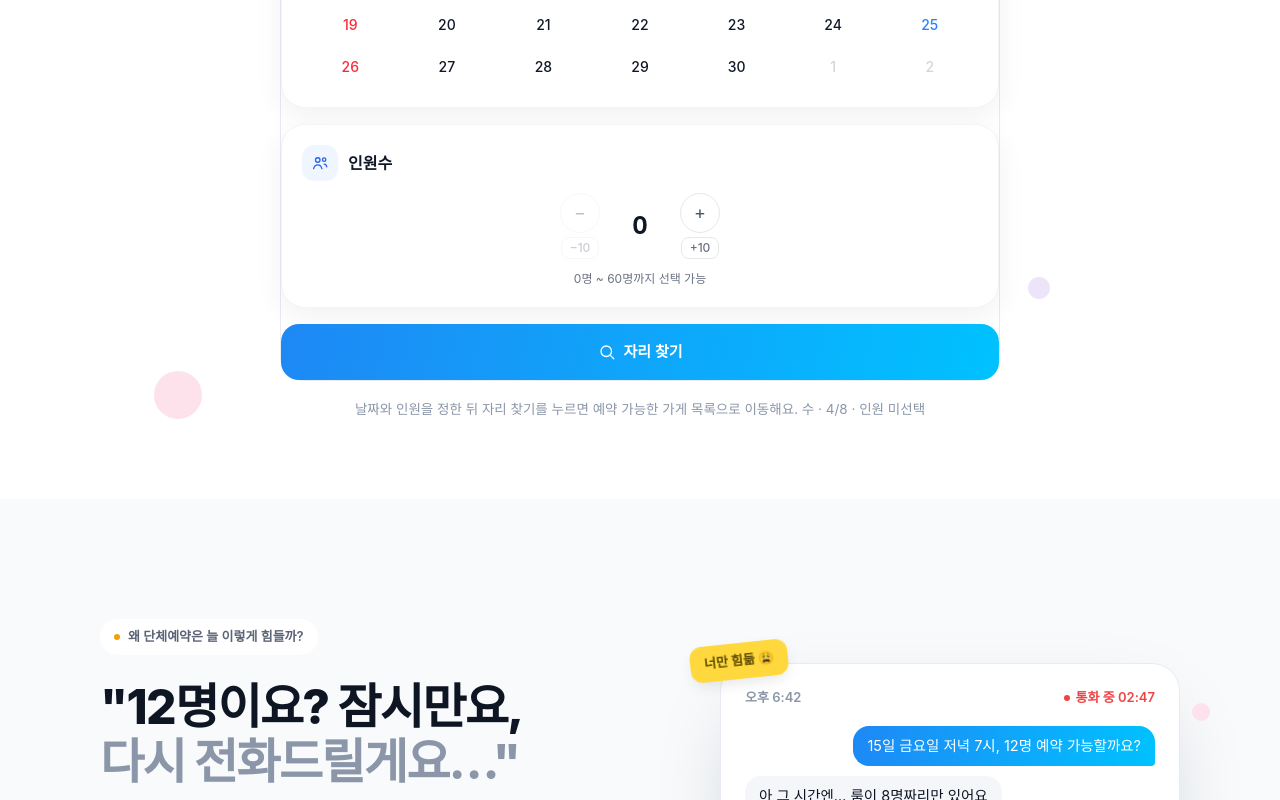
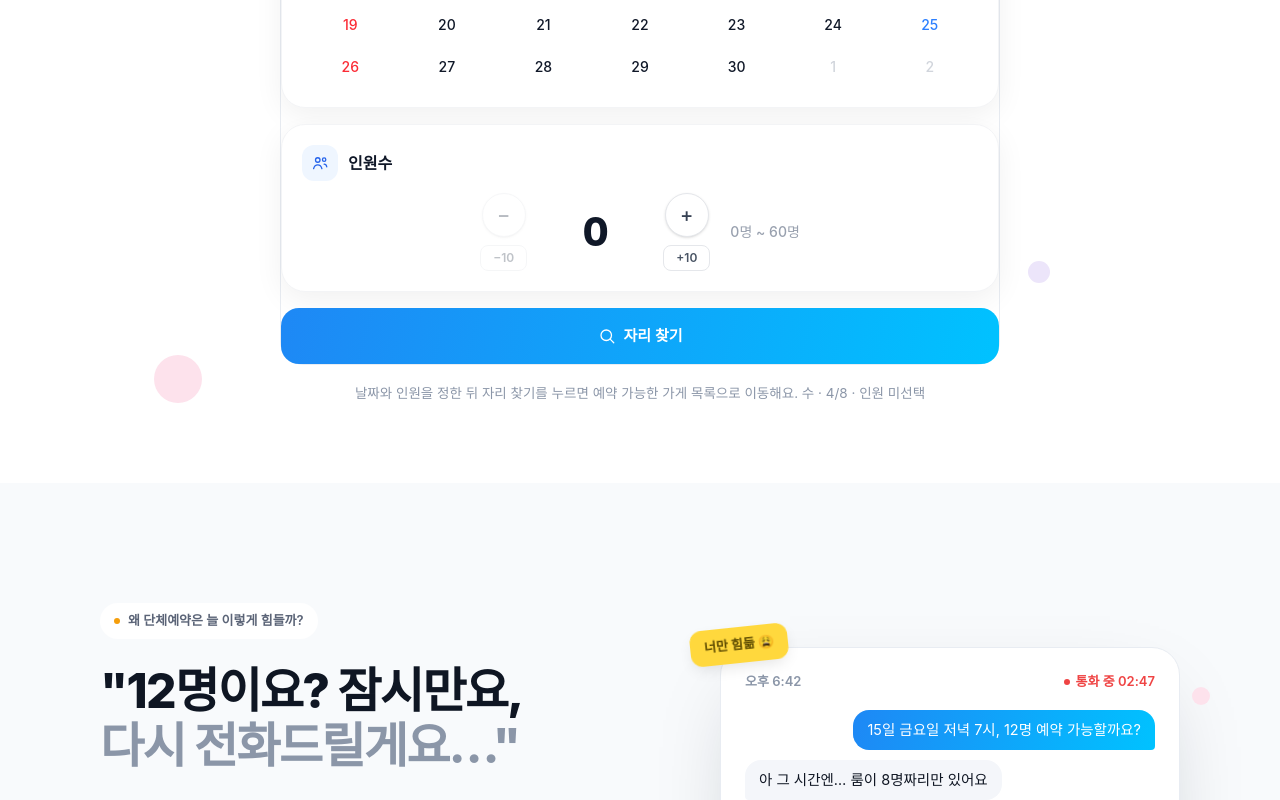
Before and after one commit to yang041109/group-reservation, a Next.js app: page / in a window 1280 px wide. Shown: the part 840-1640 px from the top of the page. Built offline with nearby package versions, Linux system fonts and the light colour scheme; no server answers.

Commit message:
메인페이지 수정

```diff
--- a/next.config.ts
+++ b/next.config.ts
@@ -1,6 +1,18 @@
+import { existsSync, readFileSync } from "node:fs";
 import type { NextConfig } from "next";
 
+function readBuildId(): string {
+  if (existsSync(".env.build")) {
+    const m = readFileSync(".env.build", "utf8").match(/NEXT_PUBLIC_BUILD_ID=(.+)/);
+    if (m?.[1]?.trim()) return m[1].trim();
+  }
+  return process.env.NEXT_PUBLIC_BUILD_ID?.trim() || "unknown";
+}
+
 const nextConfig: NextConfig = {
+  env: {
+    NEXT_PUBLIC_BUILD_ID: readBuildId(),
+  },
   async redirects() {
     return [
       { source: '/admin/dashboard', destination: '/', permanent: false },
--- a/package.json
+++ b/package.json
@@ -4,7 +4,7 @@
   "private": true,
   "scripts": {
     "dev": "next dev",
-    "build": "next build",
+    "build": "node scripts/write-build-info.mjs && next build",
     "start": "next start",
     "lint": "next lint",
     "test": "vitest run"
--- /dev/null
+++ b/scripts/write-build-info.mjs
@@ -0,0 +1,12 @@
+import { execSync } from 'node:child_process';
+import { writeFileSync } from 'node:fs';
+
+let sha = 'unknown';
+try {
+  sha = execSync('git rev-parse --short HEAD', { encoding: 'utf8' }).trim();
+} catch {
+  sha = process.env.BUILD_ID?.trim() || sha;
+}
+
+writeFileSync('.env.build', `NEXT_PUBLIC_BUILD_ID=${sha}\n`);
+console.log(`[build-info] NEXT_PUBLIC_BUILD_ID=${sha}`);
--- a/src/app/api/admin/health/route.ts
+++ b/src/app/api/admin/health/route.ts
@@ -28,6 +28,7 @@ export async function GET() {
       ok: true,
       mysqlEnvConfigured: true,
       ping: 'ok',
+      buildId: process.env.NEXT_PUBLIC_BUILD_ID ?? 'unknown',
     });
   } catch (e) {
     return NextResponse.json(
--- a/src/components/HeadcountSelector.tsx
+++ b/src/components/HeadcountSelector.tsx
@@ -11,6 +11,12 @@ interface HeadcountSelectorProps {
   className?: string;
 }
 
+const circleBtnClass =
+  'flex h-11 w-11 items-center justify-center rounded-full border border-gray-200 bg-white text-xl font-medium text-gray-700 shadow-sm transition hover:bg-gray-50 disabled:cursor-not-allowed disabled:opacity-35';
+
+const stepBtnClass =
+  'min-w-[44px] rounded-lg border border-gray-200 bg-white px-3 py-1 text-xs font-semibold text-gray-600 transition hover:bg-gray-50 disabled:cursor-not-allowed disabled:opacity-35';
+
 export default function HeadcountSelector({
   maxCapacity,
   minCapacity = 1,
@@ -21,14 +27,14 @@ export default function HeadcountSelector({
 }: HeadcountSelectorProps) {
   const effectiveMin = Math.max(0, minCapacity);
 
-  const controls = (
-    <div className="flex items-center justify-center gap-4">
-      <div className="flex flex-col items-center gap-1">
+  const panelControls = (
+    <div className="flex flex-wrap items-center justify-center gap-x-6 gap-y-4 sm:gap-x-10">
+      <div className="flex flex-col items-center gap-2">
         <button
           type="button"
           disabled={selectedHeadcount <= effectiveMin}
           onClick={() => onChange(Math.max(effectiveMin, selectedHeadcount - 1))}
-          className="flex h-10 w-10 items-center justify-center rounded-full border border-gray-200 text-lg text-gray-600 transition hover:bg-gray-50 disabled:cursor-not-allowed disabled:opacity-35"
+          className={circleBtnClass}
           aria-label="1명 줄이기"
         >
           −
@@ -37,22 +43,75 @@ export default function HeadcountSelector({
           type="button"
           disabled={selectedHeadcount <= effectiveMin}
           onClick={() => onChange(Math.max(effectiveMin, selectedHeadcount - 10))}
-          className="rounded-lg border border-gray-200 px-2 py-0.5 text-xs font-medium text-gray-500 hover:bg-gray-50 disabled:opacity-35"
+          className={stepBtnClass}
+          aria-label="10명 줄이기"
         >
           −10
         </button>
       </div>
 
+      <span className="min-w-[3.5rem] text-center text-[2.5rem] font-extrabold leading-none tabular-nums tracking-tight text-gray-900">
+        {selectedHeadcount}
+      </span>
+
+      <div className="flex items-center gap-4 sm:gap-5">
+        <div className="flex flex-col items-center gap-2">
+          <button
+            type="button"
+            disabled={selectedHeadcount >= maxCapacity}
+            onClick={() => onChange(Math.min(maxCapacity, selectedHeadcount + 1))}
+            className={circleBtnClass}
+            aria-label="1명 늘리기"
+          >
+            +
+          </button>
+          <button
+            type="button"
+            disabled={selectedHeadcount >= maxCapacity}
+            onClick={() => onChange(Math.min(maxCapacity, selectedHeadcount + 10))}
+            className={stepBtnClass}
+            aria-label="10명 늘리기"
+          >
+            +10
+          </button>
+        </div>
+        <p className="text-sm font-medium text-gray-400 whitespace-nowrap">
+          {effectiveMin}명 ~ {maxCapacity}명
+        </p>
+      </div>
+    </div>
+  );
+
+  const compactControls = (
+    <div className="flex items-center justify-center gap-4">
+      <div className="flex flex-col items-center gap-1">
+        <button
+          type="button"
+          disabled={selectedHeadcount <= effectiveMin}
+          onClick={() => onChange(Math.max(effectiveMin, selectedHeadcount - 1))}
+          className={circleBtnClass}
+          aria-label="1명 줄이기"
+        >
+          −
+        </button>
+        <button
+          type="button"
+          disabled={selectedHeadcount <= effectiveMin}
+          onClick={() => onChange(Math.max(effectiveMin, selectedHeadcount - 10))}
+          className={stepBtnClass}
+        >
+          −10
+        </button>
+      </div>
       <span className="min-w-[3rem] text-center text-2xl font-bold tabular-nums text-gray-900">
         {selectedHeadcount}
       </span>
-
       <div className="flex flex-col items-center gap-1">
         <button
           type="button"
           disabled={selectedHeadcount >= maxCapacity}
           onClick={() => onChange(Math.min(maxCapacity, selectedHeadcount + 1))}
-          className="flex h-10 w-10 items-center justify-center rounded-full border border-gray-200 text-lg text-gray-600 transition hover:bg-gray-50 disabled:cursor-not-allowed disabled:opacity-35"
+          className={circleBtnClass}
           aria-label="1명 늘리기"
         >
           +
@@ -61,7 +120,7 @@ export default function HeadcountSelector({
           type="button"
           disabled={selectedHeadcount >= maxCapacity}
           onClick={() => onChange(Math.min(maxCapacity, selectedHeadcount + 10))}
-          className="rounded-lg border border-gray-200 px-2 py-0.5 text-xs font-medium text-gray-500 hover:bg-gray-50 disabled:opacity-35"
+          className={stepBtnClass}
         >
           +10
         </button>
@@ -73,7 +132,7 @@ export default function HeadcountSelector({
     return (
       <div>
         <h3 className="text-sm font-semibold text-gray-700">👥 인원수</h3>
-        <div className="mt-2 flex items-center gap-3">{controls}</div>
+        <div className="mt-2">{compactControls}</div>
         <p className="mt-2 text-center text-xs text-gray-500">
           {effectiveMin}명 ~ {maxCapacity}명
         </p>
@@ -86,10 +145,7 @@ export default function HeadcountSelector({
       className={`w-full rounded-3xl border border-gray-100 bg-white p-5 shadow-[0_8px_30px_rgba(0,0,0,0.06)] ${className}`}
     >
       <FieldSectionHeader icon={<PeopleFieldIcon />} title="인원수" />
-      {controls}
-      <p className="mt-3 text-center text-xs text-gray-500">
-        {effectiveMin}명 ~ {maxCapacity}명까지 선택 가능
-      </p>
+      {panelControls}
     </div>
   );
 }
```
Also changed, not shown: 2 other files (tests, documents, lock files or other folders).
